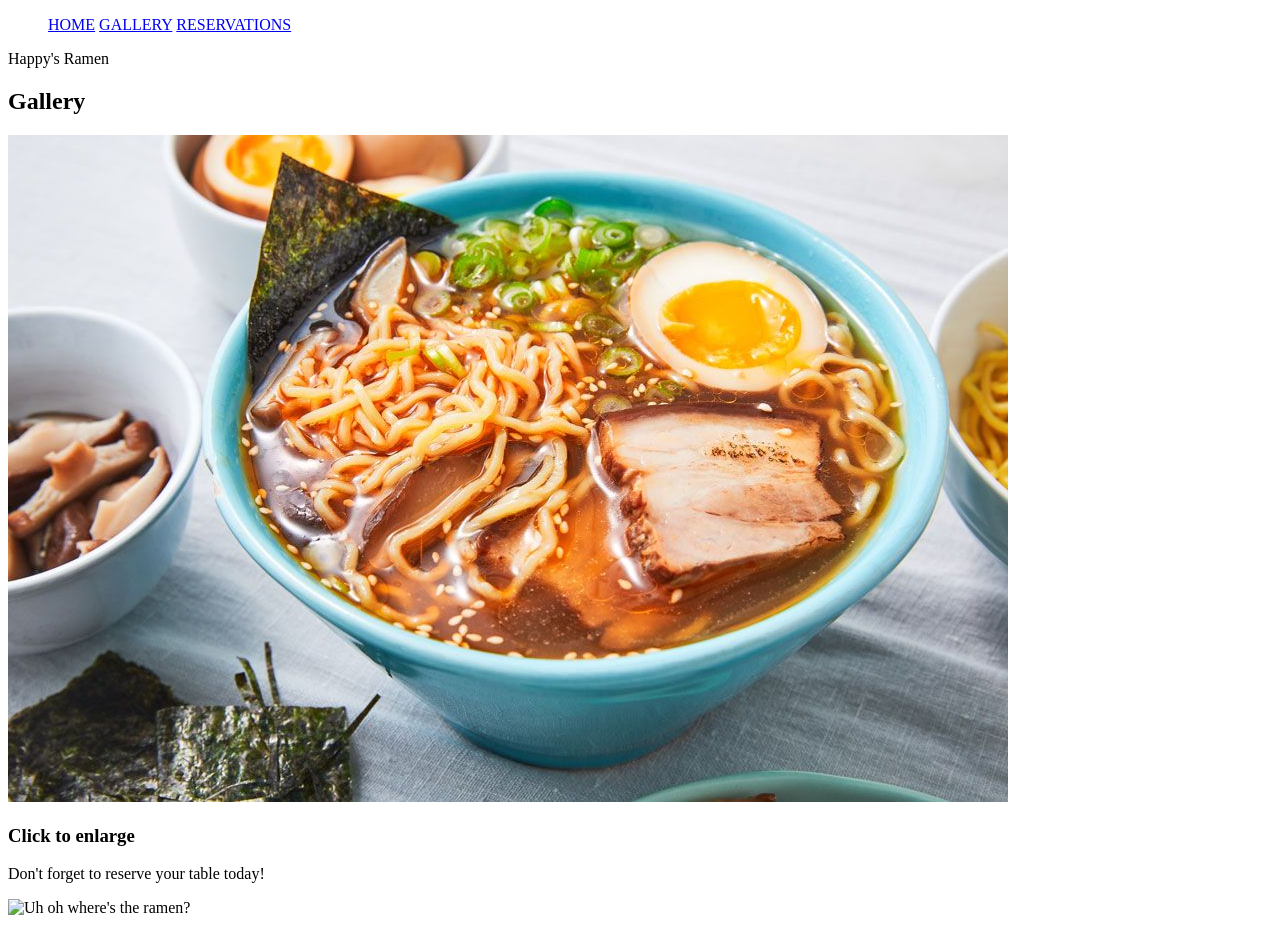
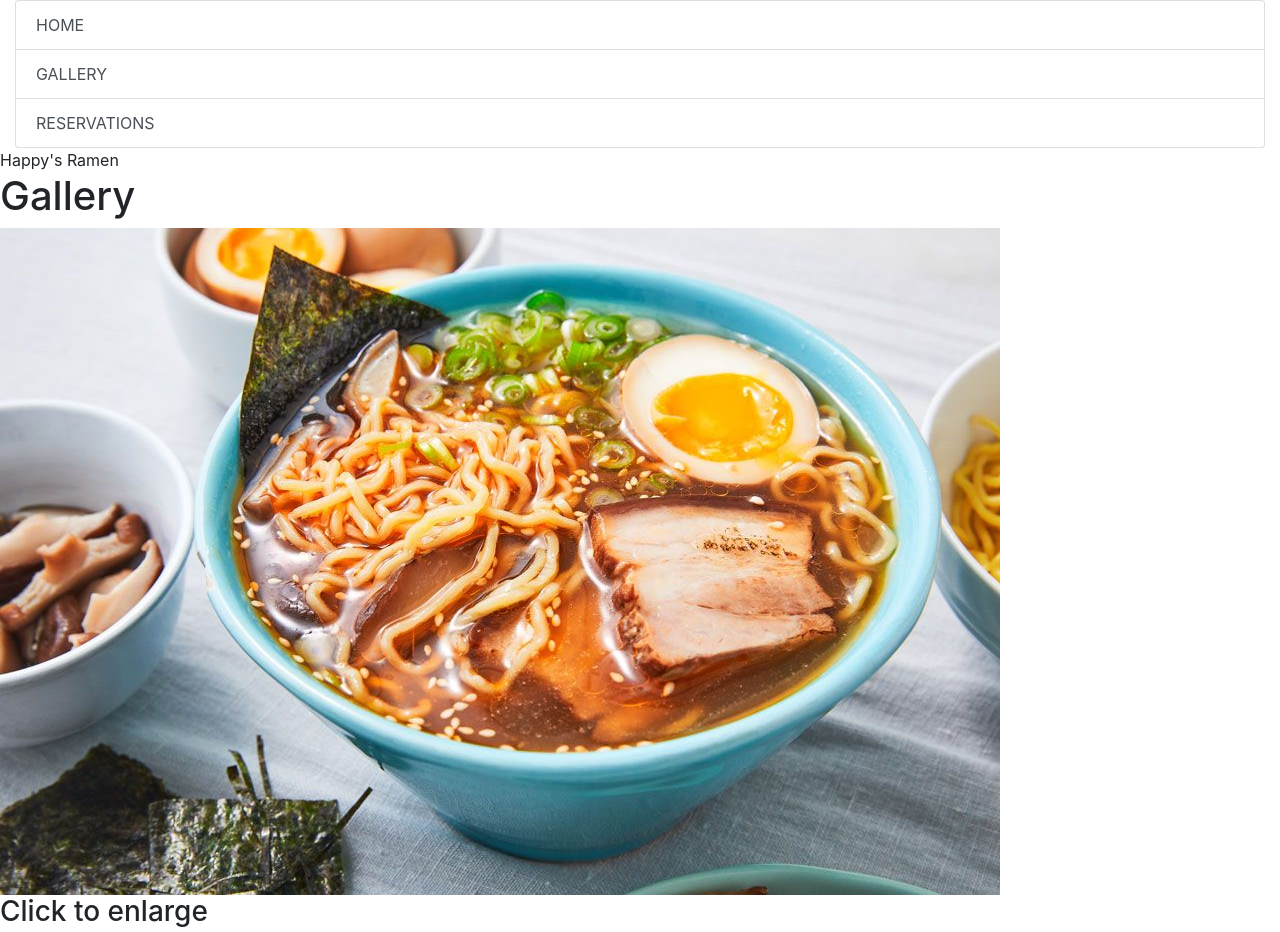
Before and after one commit to zc-Coding/projectHTML, a plain HTML site: page Index.html in a window 1280 px wide. Shown: the top 932 px of the page. Drawn offline with nearby package versions, Linux system fonts and the light colour scheme; files whose address does not match are found by name.

Commit message:
Testing bootstrap
it's still a mess in here, started redoing page to put into bootstrap rather than add BS code to the original index

```diff
--- a/CSS/CSS_StyleSheet.css
+++ b/CSS/CSS_StyleSheet.css
@@ -1 +1,3 @@
-a
+.container-fluid {
+    align-content: center;
+}
--- a/Index.html
+++ b/Index.html
@@ -3,16 +3,20 @@
 	<head>
 		<title>Happy's Ramen | Noodle Bar</title>
 		<meta charset="utf-8">
-		<link rel="Stylesheet" type="text/css" href="C:\Users\zachc\Documents\TechAcademy\projectHTML\CSS\CSS_StyleSheet.css">
+		<meta name="viewport" content="width=device-width, initial-scale=1">
+		<link rel="Stylesheet" type="text/css" href="https://maxcdn.bootstrapcdn.com/bootstrap/4.5.2/css/bootstrap.min.css">
+		<script src="https://ajax.googleapis.com/ajax/libs/jquery/3.5.1/jquery.min.js"></script>
+		<script src="https://cdnjs.cloudflare.com/ajax/libs/popper.js/1.16.0/umd/popper.min.js"></script>
+		<script src="https://maxcdn.bootstrapcdn.com/bootstrap/4.5.2/js/bootstrap.min.js"></script>
 	</head>
 	<body>
 		<!-- NAV -->
-		<div>
+		<div class="container-fluid">
 			<div>
-				<ul>
-					<a href="#Home" id="link">HOME</a>
-					<a href="#Gallery" id="link">GALLERY</a>
-					<a href="#Reservations" id="link">RESERVATIONS</a>
+				<ul class="list-group">
+					<a href="#Home" class="list-group-item list-group-item-action">HOME</a>
+					<a href="#Gallery" class="list-group-item list-group-item-action">GALLERY</a>
+					<a href="#Reservations" class="list-group-item list-group-item-action">RESERVATIONS</a>
 				</ul>
 			</div>
 		</div>
```
Also changed, not shown: IndexBS.html (added, +37 -0 lines).
